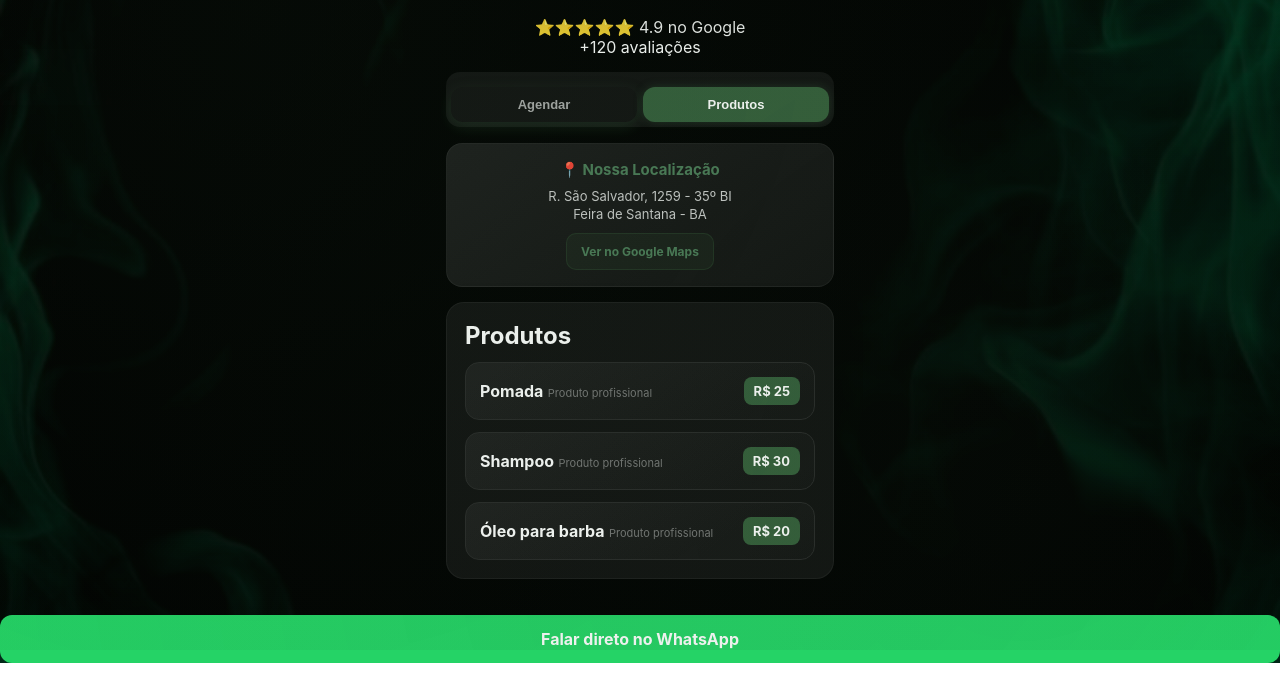
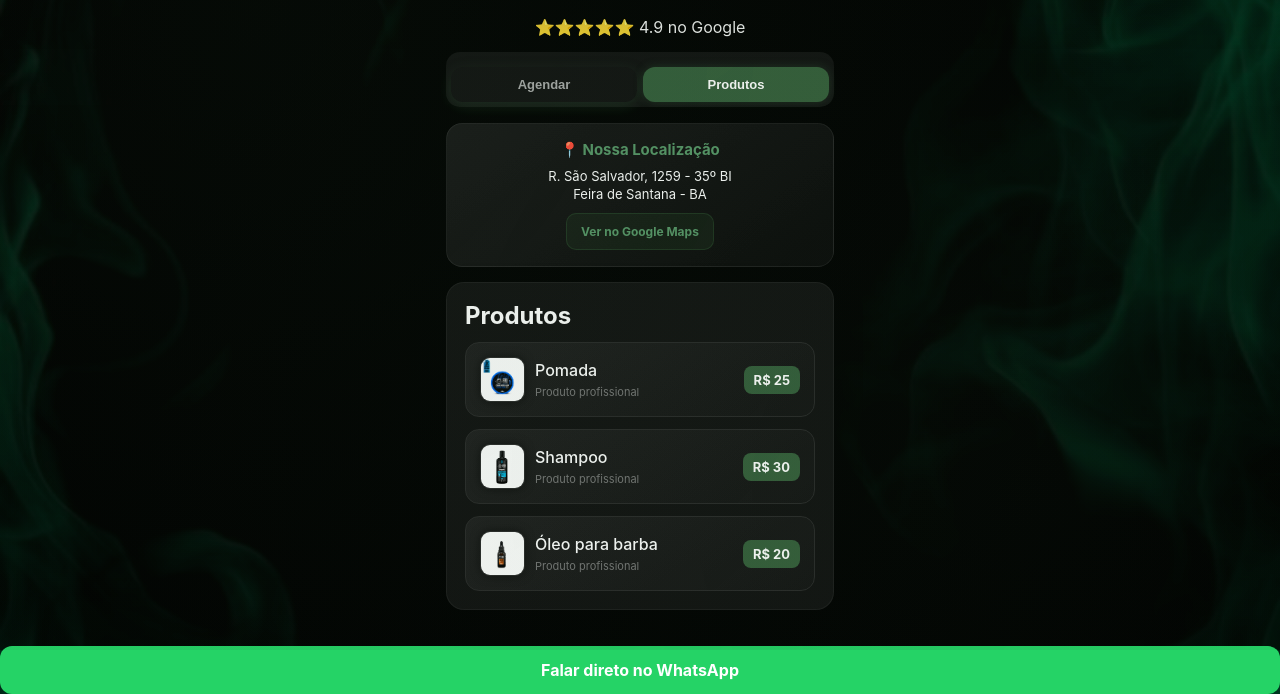
Before and after one commit to VinnyLast/barbearia-api, a website: page index.html in a window 1280 px wide. Both pictures are taken after a click on the button "Produtos". Shown: the part 150-844 px from the top of the page. Before the commit the page ends 813 px from the top, so only its background shows below. Drawn offline with Linux system fonts and the light colour scheme.

Commit message:
css melhorado 2

```diff
--- a/css/style.css
+++ b/css/style.css
@@ -258,6 +258,28 @@ button:hover {
   font-size: 11px;
   color: #777;
 }
+.produto-info {
+  display: flex;
+  align-items: center;
+  gap: 10px;
+}
+
+.produto-img {
+  width: 45px;
+  height: 45px;
+  object-fit: cover;
+  border-radius: 10px;
+
+  border: 1px solid #2a2a2a;
+
+  /* efeito premium */
+  box-shadow: 0 0 10px rgba(0,0,0,0.5);
+}
+
+/* hover mais bonito */
+#listaProdutos li:hover .produto-img {
+  transform: scale(1.05);
+}
 
 /* PREÇO */
 .preco {
@@ -292,7 +314,7 @@ button:hover {
   border-radius: 16px;
   margin-bottom: 15px;
   text-align: center;
-
+  filter: brightness(1.2) contrast(1.1);
   border: 1px solid rgba(255,255,255,0.05);
   box-shadow: 0 8px 25px rgba(0,0,0,0.5);
 
--- a/index.html
+++ b/index.html
@@ -25,7 +25,6 @@
   <!-- AVALIAÇÕES -->
   <div class="reviews">
     <p>⭐⭐⭐⭐⭐ 4.9 no Google</p>
-    <span>+120 avaliações</span>
   </div>
 
   <!-- ABAS -->
--- a/js/script.js
+++ b/js/script.js
@@ -31,9 +31,9 @@ const combos = [
 ];
 
 const produtos = [
-  { nome: "Pomada", preco: 25 },
-  { nome: "Shampoo", preco: 30 },
-  { nome: "Óleo para barba", preco: 20 }
+  { nome: "Pomada", preco: 25, img: "images/pomada.png" },
+  { nome: "Shampoo", preco: 30, img: "images/shampoo.png" },
+  { nome: "Óleo para barba", preco: 20, img: "images/oleo.gif" }
 ];
 
 const horarios = [
@@ -70,9 +70,6 @@ function acessarPainel() {
   const senha = prompt("Digite a senha do painel:");
 
   if (senha === senhaAdmin) {
-    const btn = document.getElementById("btnPainel");
-    if (btn) btn.style.display = "block";
-
     trocarAba("painel");
     carregarAgendamentos();
   } else {
@@ -106,19 +103,27 @@ combos.forEach(c => {
   selectCombo.innerHTML += `<option value="${c.nome}">${c.nome} - R$ ${c.preco}</option>`;
 });
 
-// ================= PRODUTOS =================
+// ================= PRODUTOS (CORRIGIDO) =================
 listaProdutos.innerHTML = "";
 
 produtos.forEach(p => {
-  listaProdutos.innerHTML += `
-    <li onclick="comprarProduto('${p.nome}', ${p.preco})">
+  const li = document.createElement("li");
+
+  li.innerHTML = `
+    <div class="produto-info">
+      <img src="${p.img}" class="produto-img">
       <div>
-        <strong>${p.nome}</strong>
+        <span>${p.nome}</span><br>
         <small>Produto profissional</small>
       </div>
-      <div class="preco">R$ ${p.preco}</div>
-    </li>
+    </div>
+
+    <div class="preco">R$ ${p.preco}</div>
   `;
+
+  li.onclick = () => comprarProduto(p.nome, p.preco);
+
+  listaProdutos.appendChild(li);
 });
 
 function comprarProduto(nome, preco) {
@@ -218,9 +223,7 @@ Nome: ${agendamento.nome}
 Telefone: ${agendamento.telefone}`;
 
   const numero = "5575988434344";
-  const url = `https://wa.me/${numero}?text=${encodeURIComponent(mensagem)}`;
-
-  window.open(url, "_blank");
+  window.open(`https://wa.me/${numero}?text=${encodeURIComponent(mensagem)}`);
 
   alert("Agendamento realizado com sucesso!");
 
@@ -247,6 +250,16 @@ async function carregarAgendamentos() {
     `;
   });
 }
+
+async function deletar(id) {
+  await fetch(`https://barbearia-api-23on.onrender.com/agendamentos/${id}`, {
+    method: "DELETE"
+  });
+
+  carregarAgendamentos();
+}
+
+// ================= LOADING =================
 window.addEventListener("load", () => {
   const loading = document.getElementById("loading");
 
@@ -259,10 +272,3 @@ window.addEventListener("load", () => {
     }, 400);
   }, 800);
 });
-async function deletar(id) {
-  await fetch(`https://barbearia-api-23on.onrender.com/agendamentos/${id}`, {
-    method: "DELETE"
-  });
-
-  carregarAgendamentos();
-}
```
Also changed, not shown: images/oleo.gif (added), images/pomada.png (added), images/shampoo.png (added).
